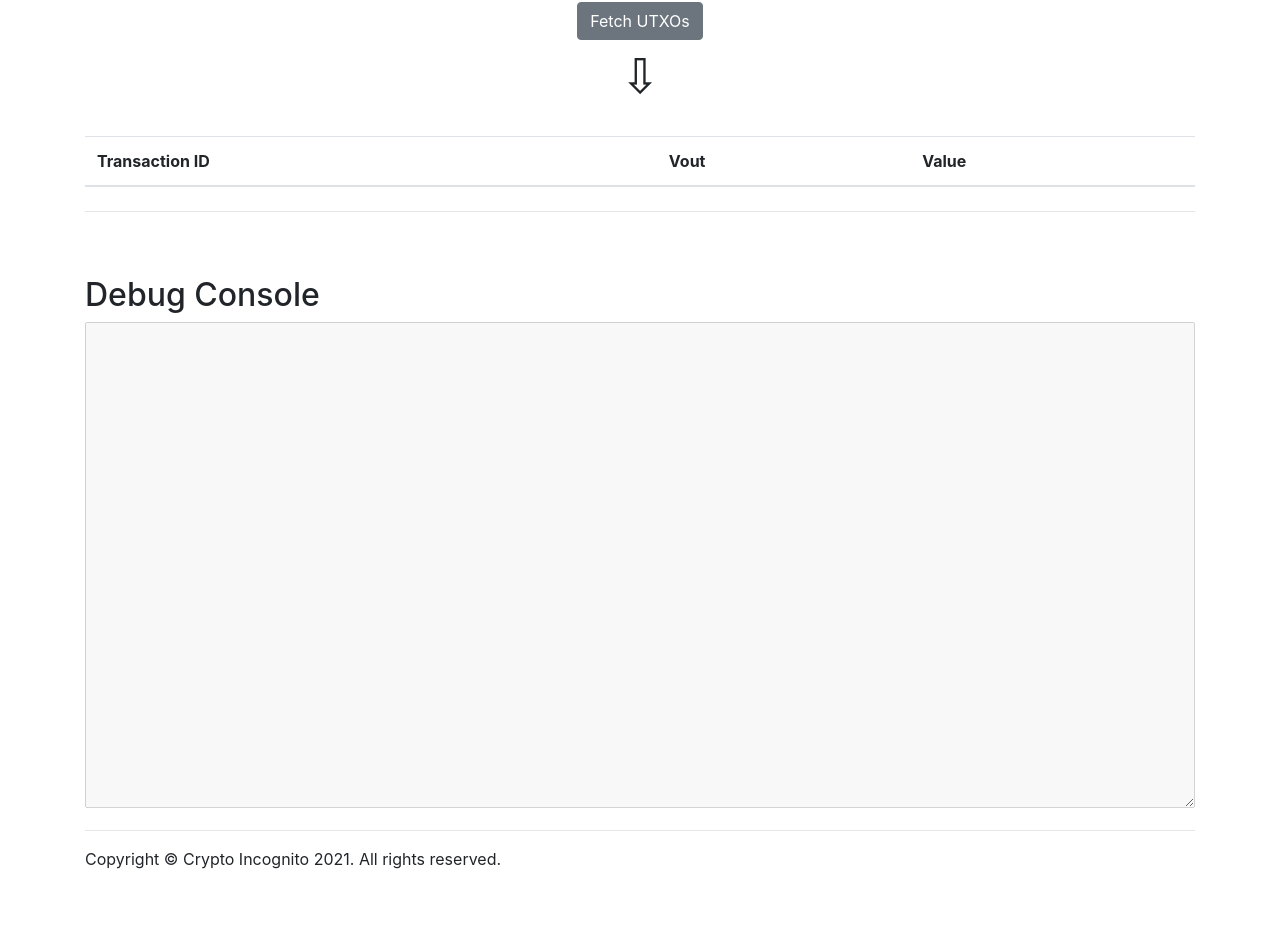
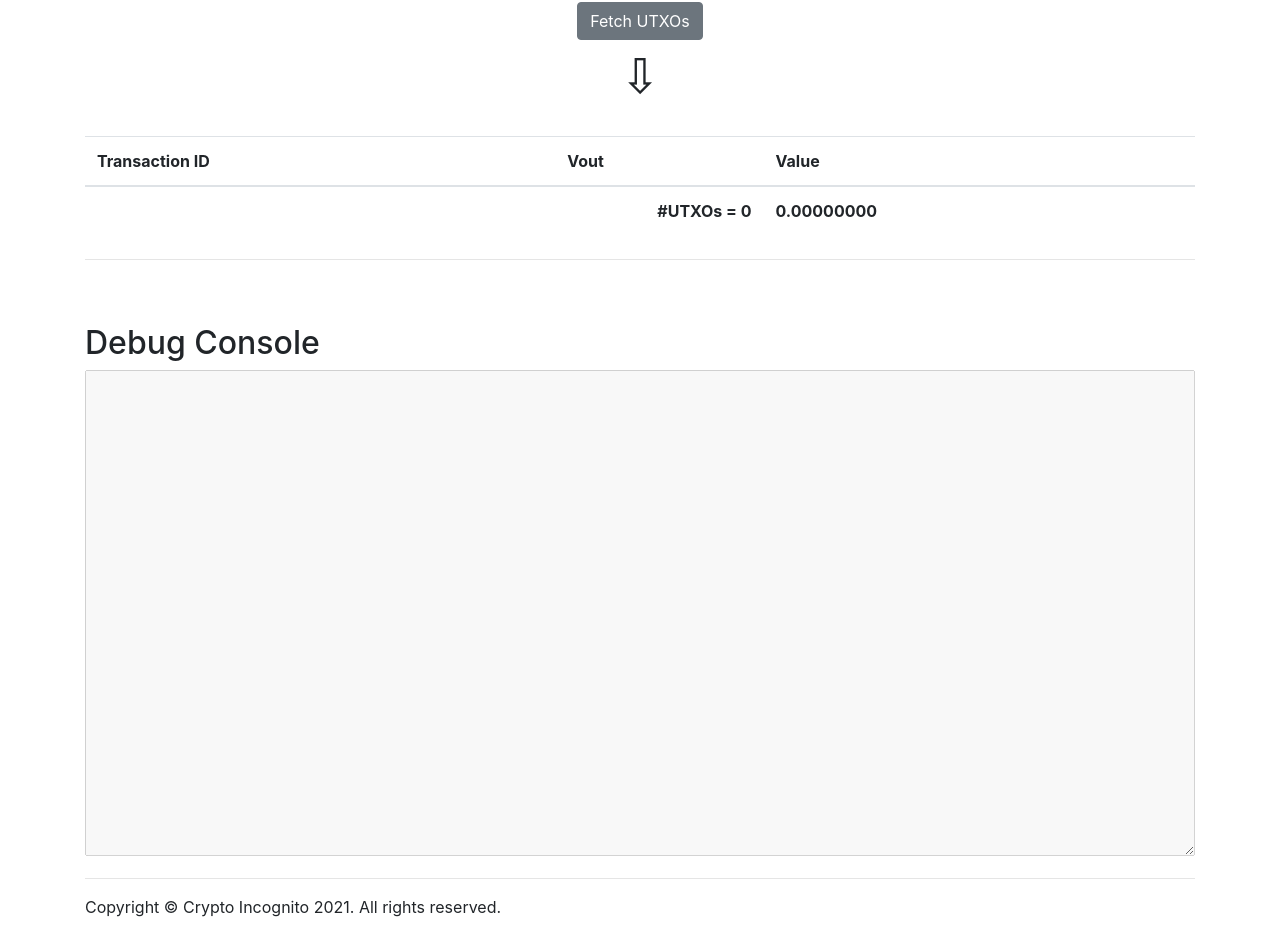
Before and after one commit to EllipticPIR/crypto-incognito, a Nuxt app: page / in a window 1280 px wide. Shown: the part 2109-3052 px from the top of the page. Before the commit the page ends 3004 px from the top, so only its background shows below. Built offline with nearby package versions, Linux system fonts and the light colour scheme.

Commit message:
Show UTXO stat.

```diff
--- a/pages/index.vue
+++ b/pages/index.vue
@@ -108,7 +108,14 @@
 
 		<DownArrow />
 
-		<b-table striped hover :items="utxos" :fields="utxoFields" class="my-4"></b-table>
+		<b-table striped hover :items="utxos" :fields="utxoFields" class="my-4">
+			<template v-slot:custom-foot="data">
+				<b-tr>
+					<b-th colspan="2" class="text-right">#UTXOs = {{ utxos.length }}</b-th>
+					<b-th>{{ (utxos.reduce((acc, utxo) => acc + utxo.value, 0) * 1e-8).toFixed(8) }}</b-th>
+				</b-tr>
+			</template>
+		</b-table>
 
 		<hr />
 
```
